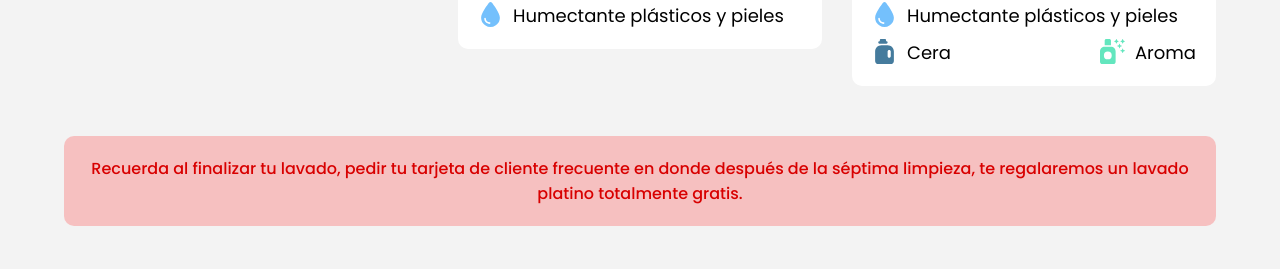
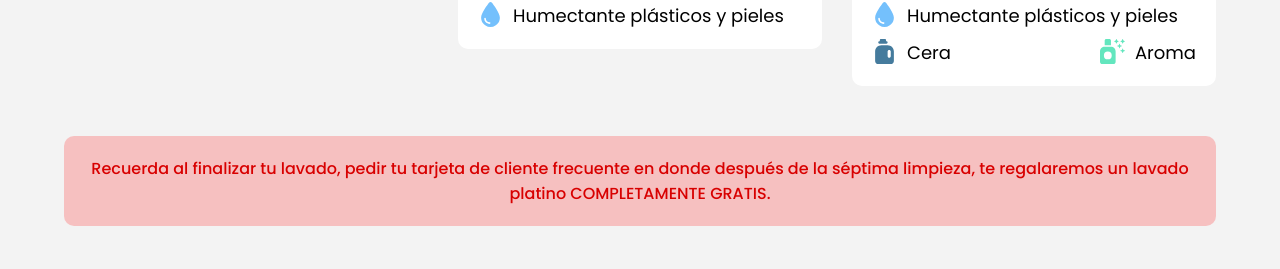
Before and after one commit to rafalagunas/carwash, a React (Vite) app: page / in a window 1280 px wide. Shown: the part 1692-1961 px from the top of the page. Built offline with nearby package versions, Linux system fonts and the light colour scheme.

Commit message:
update texts

```diff
--- a/src/components/main/Main.tsx
+++ b/src/components/main/Main.tsx
@@ -70,7 +70,7 @@ const Main: React.FC = () => {
     </div>
     <div className='row__possession'>
         <div className='title__possession'>
-            <p>Recuerda al finalizar tu lavado, pedir tu tarjeta de cliente frecuente en donde después de la séptima limpieza, te regalaremos un lavado platino totalmente gratis.</p>
+            <p>Recuerda al finalizar tu lavado, pedir tu tarjeta de cliente frecuente en donde después de la séptima limpieza, te regalaremos un lavado platino COMPLETAMENTE GRATIS.</p>
         </div>
       </div>
     <div className='row__five'>
```
